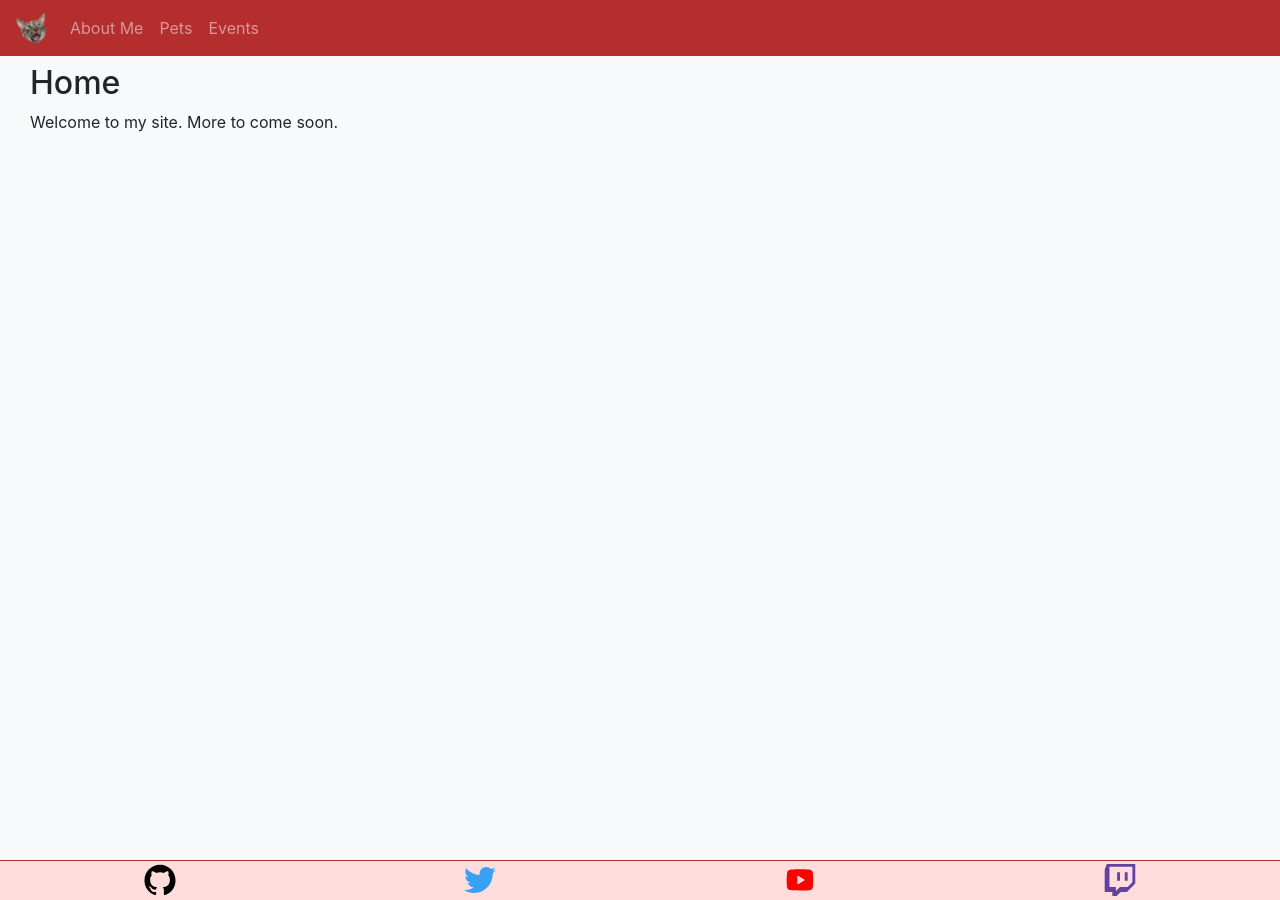
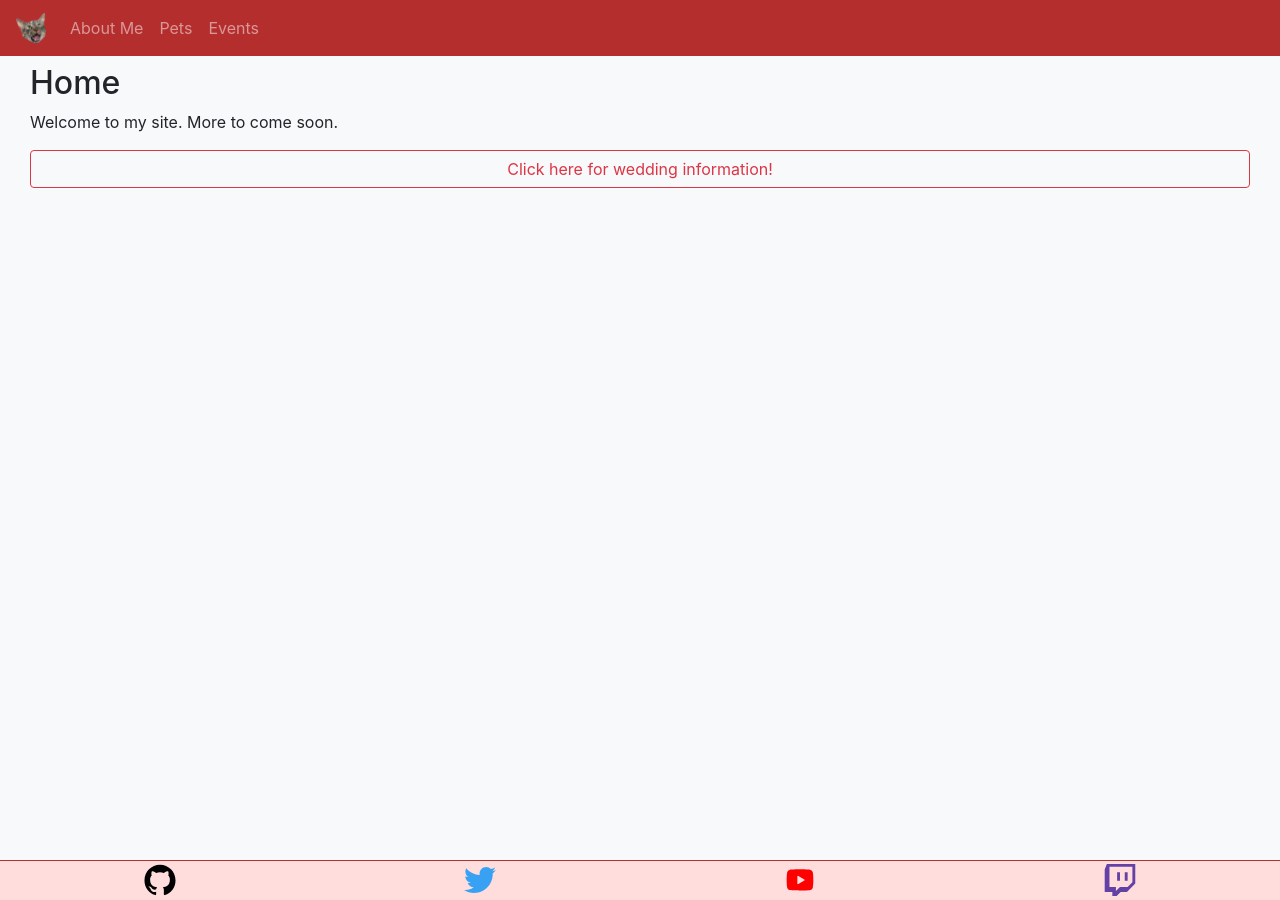
Before and after one commit to hounvs/hounvs.github.io, a Jekyll site: the page built from pages/index.md, in a window 1280 px wide. Built offline with Jekyll 4.4.1, drawn with Linux system fonts in a browser that asks for light colours.

Commit message:
Add homepage link to wedding page

```diff
--- a/pages/index.md
+++ b/pages/index.md
@@ -4,3 +4,5 @@ permalink: /index.html
 ---
 
 Welcome to my site. More to come soon.
+
+<a class="btn btn-outline-danger btn-block" href="/events/2019-08-10-Wedding" role="button">Click here for wedding information!</a>
```
